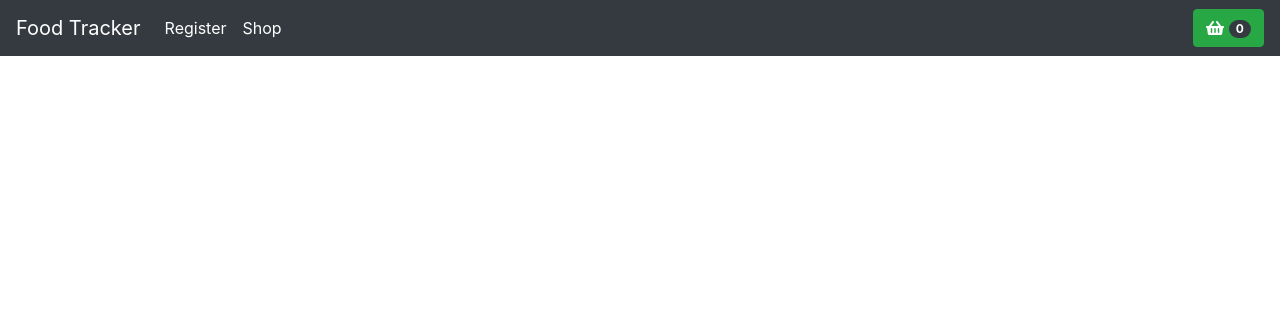
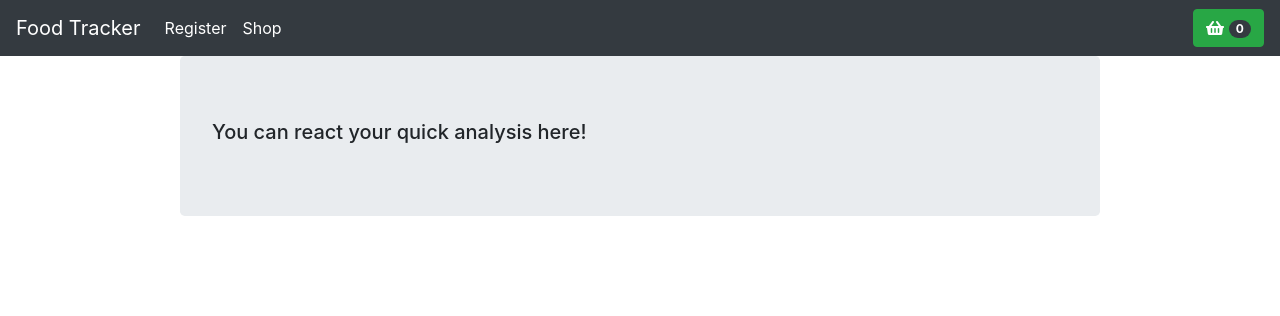
Before and after one commit to atasayginodabasi/food-tracker, a Flask app: page /my-summary in a window 1280 px wide. Shown: the top 316 px of the page. Run offline with Flask 3, Linux system fonts and the light colour scheme; some libraries are stand-ins or nearby versions.

Commit message:
my summary page starter

```diff
--- a/foodTracker/templates/my_summary.html
+++ b/foodTracker/templates/my_summary.html
@@ -3,8 +3,13 @@
 
 {% block content %}
 
-<link rel="stylesheet" href="{{ url_for('static', filename='my_summary.css') }}">
 
-<div class="container">
-</div>
+<div class="row justify-content-center">
+    <div class="col-md-10">
+        <div class="jumbotron" align="left">
+            <h5>You can react your quick analysis here!</h5>
+        </div>
+        </div>
+    </div>
+
 {% endblock %}
```
